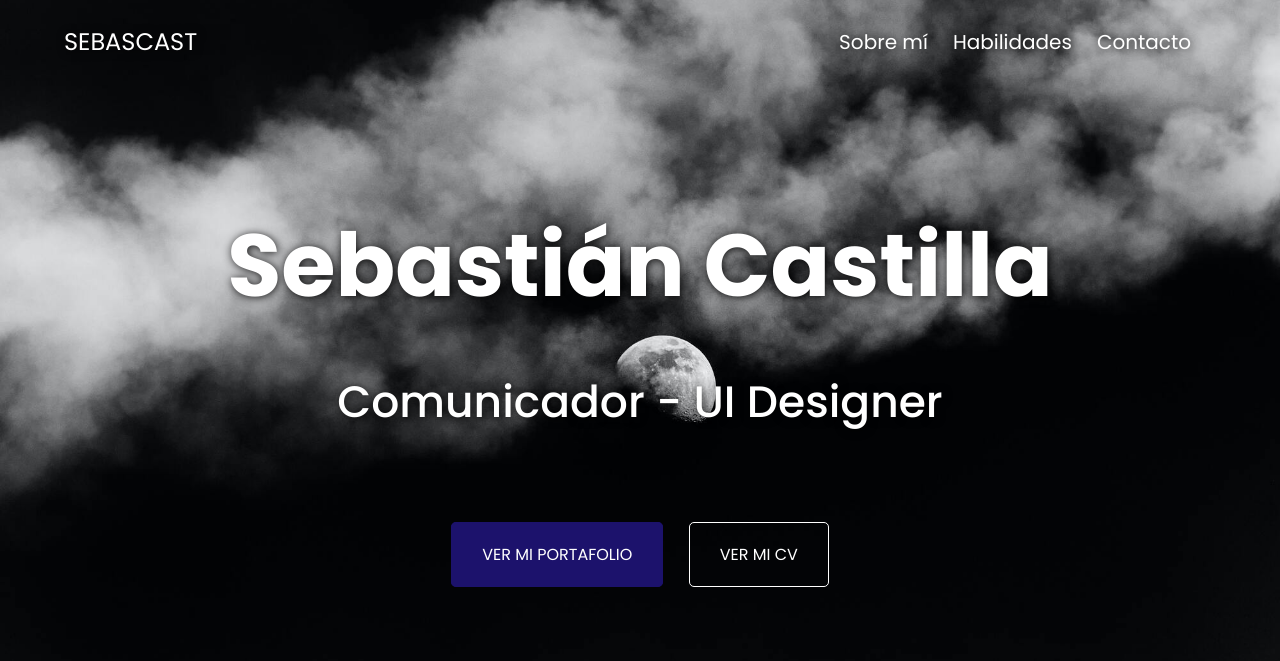
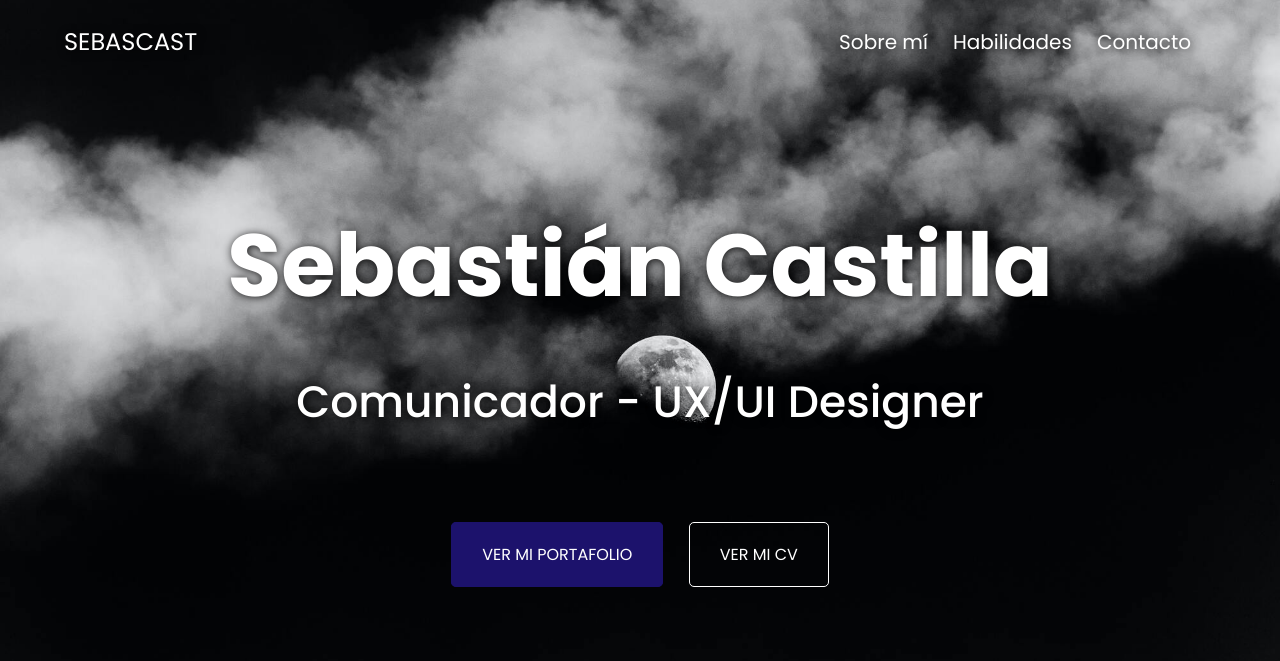
Before and after one commit to SebasCast/sebascast.github.io, a plain HTML site: page index.html in a window 1280 px wide. Shown: the top 661 px of the page. Drawn offline with Linux system fonts and the light colour scheme; a web font is replaced by a local one.

Commit message:
Update index.html

```diff
--- a/index.html
+++ b/index.html
@@ -28,7 +28,7 @@
             </div>
             <div class="titular">
                <h1>Sebastián Castilla</h1>
-               <h2>Comunicador - UI Designer</h2>
+               <h2>Comunicador - UX/UI Designer</h2>
                <a href="Portafolio.pdf" target="_blank" class="btn btn-primary">VER MI PORTAFOLIO</a>
                <a href="CV.pdf" target="_blank" class="btn btn-secondary">VER MI CV</a>
             </div>
```
